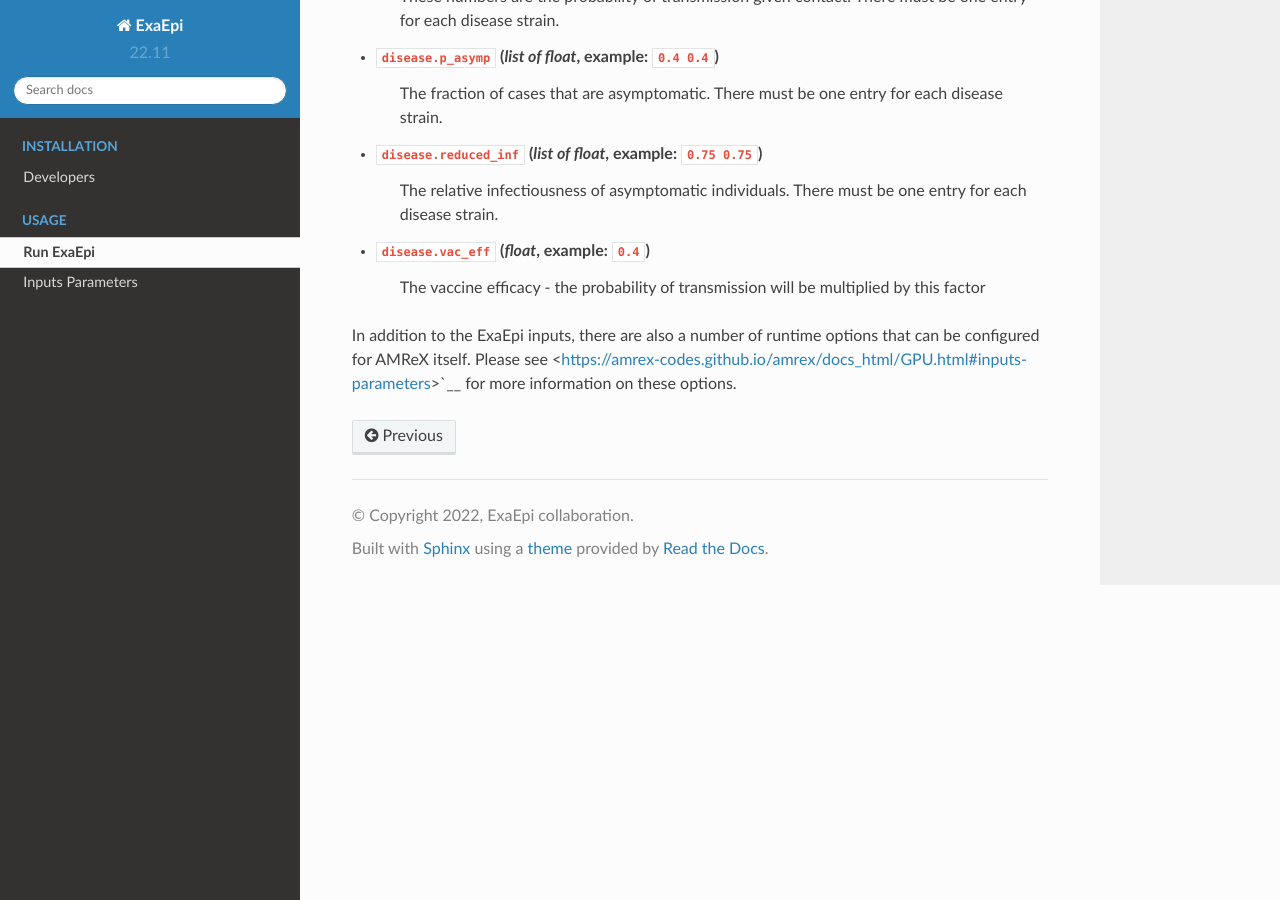
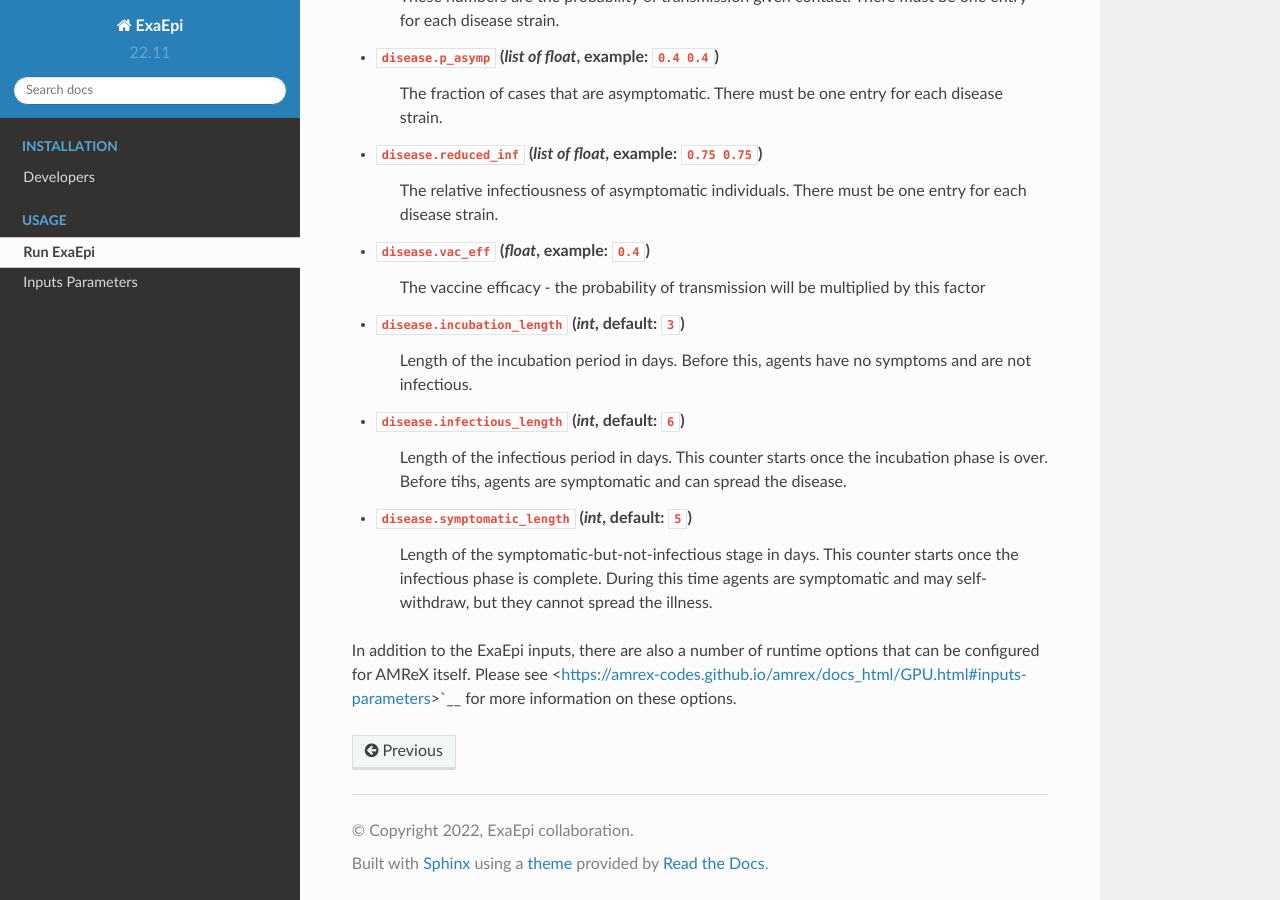
Before and after one commit to AMReX-Codes/ExaEpi, a Sphinx documentation site: the page built from docs/source/usage/how_to_run.rst, in a window 1280 px wide and 900 px high, scrolled down 2583 px. Built offline with Sphinx 7.4.7 and the Read the Docs theme 2.0.0, drawn with Linux system fonts in a browser that asks for light colours; pages that are not in the unit, such as notebooks, are missing from menus.

Commit message:
expose the length of the incubation, infectious, and symptomatic stages

```diff
--- a/docs/source/usage/how_to_run.rst
+++ b/docs/source/usage/how_to_run.rst
@@ -93,5 +93,11 @@ In addition to the ExaEpi inputs, there are also a number of runtime options tha
     one entry for each disease strain.
 * ``disease.vac_eff`` (`float`, example: ``0.4``)
     The vaccine efficacy - the probability of transmission will be multiplied by this factor
+* ``disease.incubation_length`` (`int`, default: ``3``)
+    Length of the incubation period in days. Before this, agents have no symptoms and are not infectious.
+* ``disease.infectious_length`` (`int`, default: ``6``)
+    Length of the infectious period in days. This counter starts once the incubation phase is over. Before tihs, agents are symptomatic and can spread the disease.
+* ``disease.symptomatic_length`` (`int`, default: ``5``)
+    Length of the symptomatic-but-not-infectious stage in days. This counter starts once the infectious phase is complete. During this time agents are symptomatic and may self-withdraw, but they cannot spread the illness.
 
 In addition to the ExaEpi inputs, there are also a number of runtime options that can be configured for AMReX itself. Please see <https://amrex-codes.github.io/amrex/docs_html/GPU.html#inputs-parameters>`__ for more information on these options.
```
Also changed, not shown: 3 other files.
